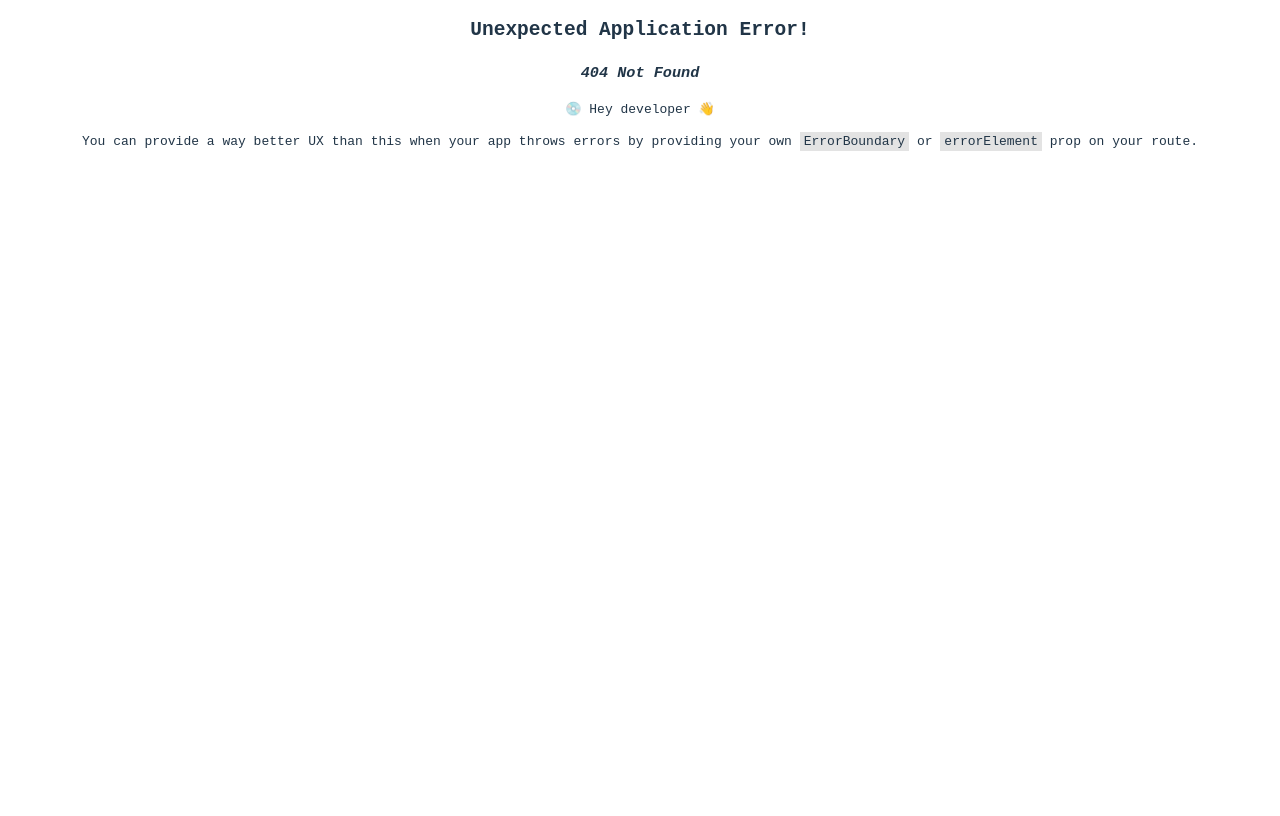
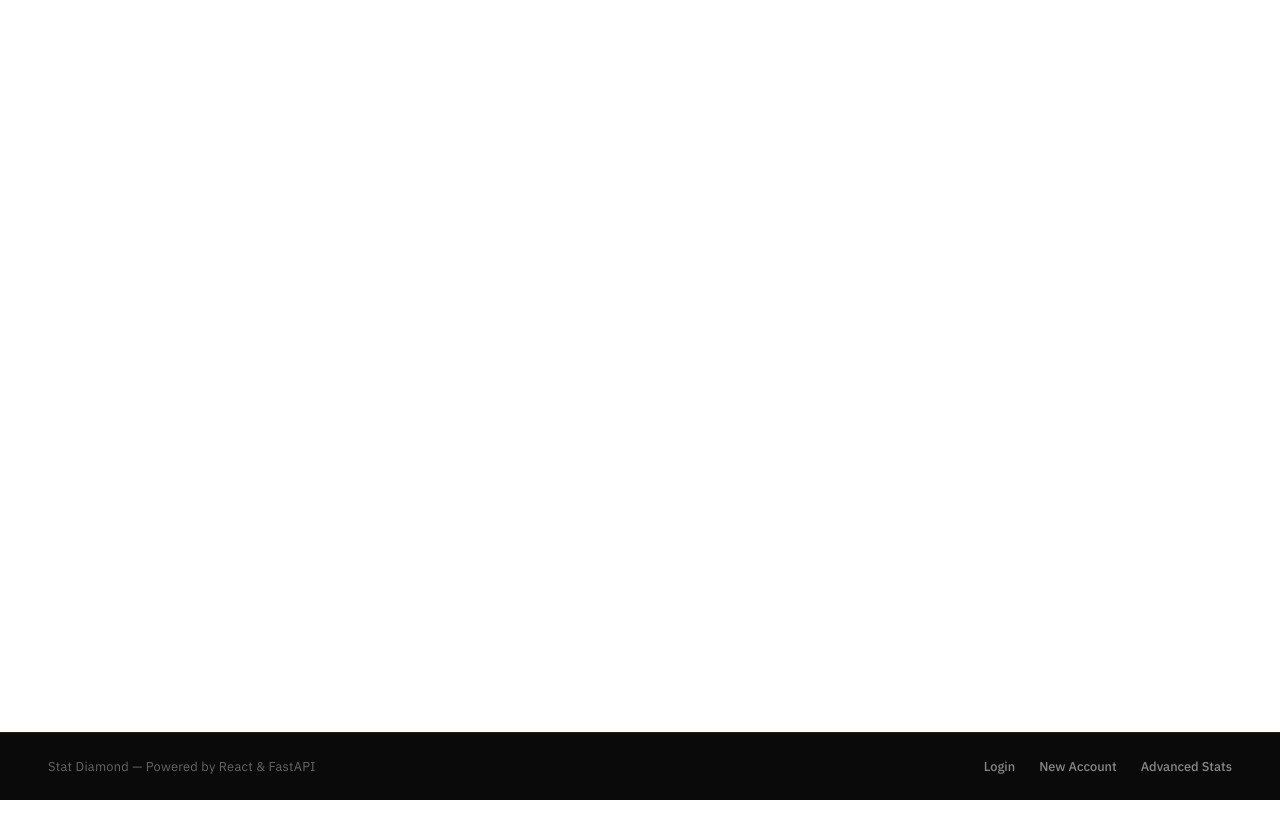
Before and after one commit to zackvalavanis/statDiamond, a React (Vite) app in the folder stat-diamond-frontend/: page /advanced-stats in a window 1280 px wide. Before the commit this address had no page. Built offline with nearby package versions, Linux system fonts and the light colour scheme.

Commit message:
added the advanced stats page which will come later

```diff
--- a/stat-diamond-frontend/src/App.tsx
+++ b/stat-diamond-frontend/src/App.tsx
@@ -11,6 +11,7 @@ import { Profile } from './Screens/UserPage/Profile'
 import { Teams } from './Screens/TeamPages/Teams'
 import { TeamDetails } from './Screens/TeamPages/TeamDetails'
 import { Toaster } from 'react-hot-toast'
+import { AdvancedStatsPage } from './Screens/AdvancedStats/AdvancedStatsPage'
 
 
 function App() {
@@ -33,7 +34,8 @@ function App() {
         { path: '/create-account', element: <CreateUser /> },
         { path: '/profile', element: <Profile /> },
         { path: `/teams`, element: <Teams /> },
-        { path: `/teams/:teamId`, element: <TeamDetails /> }
+        { path: `/teams/:teamId`, element: <TeamDetails /> },
+        { path: '/advanced-stats', element: <AdvancedStatsPage /> }
       ]
     }
   ])
--- /dev/null
+++ b/stat-diamond-frontend/src/Screens/AdvancedStats/AdvancedStatsPage.tsx
@@ -0,0 +1,9 @@
+import './AdvancedStatsPage.css'
+
+export function AdvancedStatsPage() {
+  return (
+    <div>
+
+    </div>
+  )
+}
--- a/stat-diamond-frontend/src/Screens/Footer/Footer.css
+++ b/stat-diamond-frontend/src/Screens/Footer/Footer.css
@@ -1,11 +1,49 @@
-#footer {
+.footer {
   display: flex;
-  flex-direction: column;
-  justify-content: center;
-  gap: 20px;
   align-items: center;
-  bottom: 0;
-  background-color: #0d0d0d;
+  justify-content: space-between;
+  padding: 1.5rem 3rem;
+  background: #0a0a0a;
+  border-top: 1px solid rgba(201, 168, 76, 0.15);
+  font-family: 'IBM Plex Sans', sans-serif;
+}
+
+.footer-branding {
+  font-size: 0.8rem;
+  color: #666;
+  letter-spacing: 0.02em;
+}
+
+.footer-links {
+  display: flex;
+  align-items: center;
+  gap: 1.5rem;
+}
+
+.footer-links a {
+  font-size: 0.8rem;
+  color: #888;
+  text-decoration: none;
+  transition: color 0.15s ease;
+}
+
+.footer-links a:hover {
   color: #c9a84c;
-  height: 100px
 }
+
+.footer-links button {
+  background: none;
+  border: 1px solid rgba(255, 255, 255, 0.1);
+  color: #888;
+  font-family: 'IBM Plex Sans', sans-serif;
+  font-size: 0.8rem;
+  padding: 0.35rem 1rem;
+  border-radius: 5px;
+  cursor: pointer;
+  transition: color 0.15s ease, border-color 0.15s ease;
+}
+
+.footer-links button:hover {
+  color: #c9a84c;
+  border-color: rgba(201, 168, 76, 0.3);
+}
--- a/stat-diamond-frontend/src/Screens/Footer/Footer.tsx
+++ b/stat-diamond-frontend/src/Screens/Footer/Footer.tsx
@@ -28,6 +28,7 @@ export function Footer() {
                 <Link to="/create-account">New Account</Link>
               </>
             )}
+            <Link to='advanced-stats'>Advanced Stats</Link>
           </div>
         </footer>
       </div>
```
Also changed, not shown: stat-diamond-frontend/src/Screens/AdvancedStats/AdvancedStatsPage.css (added).
